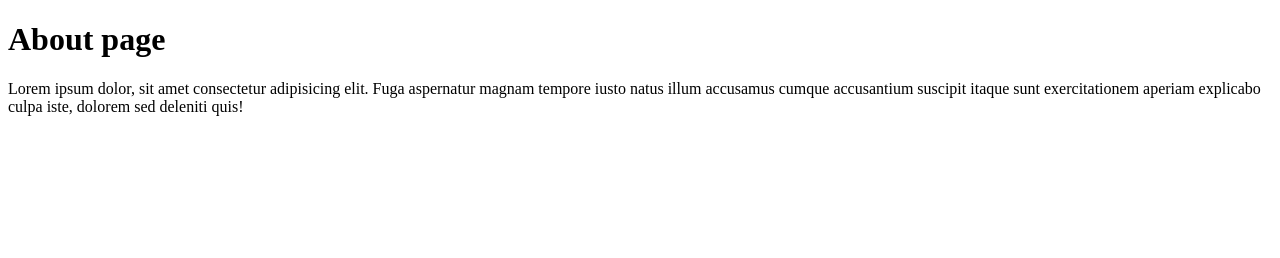
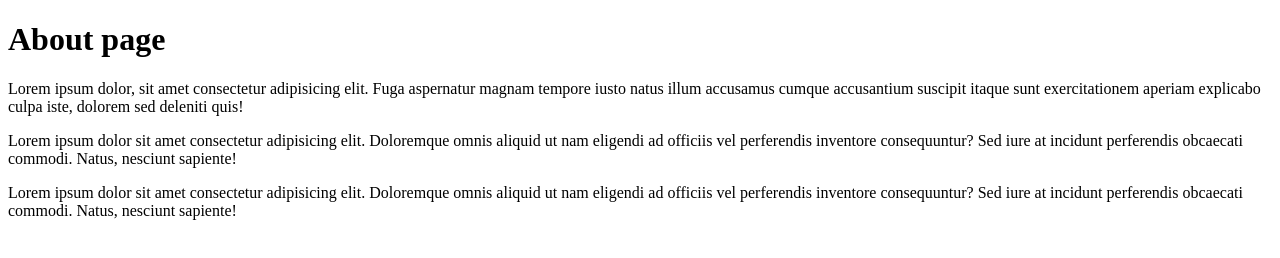
Before and after one commit to vetaluga/p2, a plain HTML site: page about.html in a window 1280 px wide. Drawn offline with Linux system fonts and the light colour scheme.

Commit message:
add more info

```diff
--- a/about.html
+++ b/about.html
@@ -8,5 +8,7 @@
 <body>
     <h1>About page</h1>
     <p>Lorem ipsum dolor, sit amet consectetur adipisicing elit. Fuga aspernatur magnam tempore iusto natus illum accusamus cumque accusantium suscipit itaque sunt exercitationem aperiam explicabo culpa iste, dolorem sed deleniti quis!</p>
+        <p>Lorem ipsum dolor sit amet consectetur adipisicing elit. Doloremque omnis aliquid ut nam eligendi ad officiis vel perferendis inventore consequuntur? Sed iure at incidunt perferendis obcaecati commodi. Natus, nesciunt sapiente!</p>
+        <p>Lorem ipsum dolor sit amet consectetur adipisicing elit. Doloremque omnis aliquid ut nam eligendi ad officiis vel perferendis inventore consequuntur? Sed iure at incidunt perferendis obcaecati commodi. Natus, nesciunt sapiente!</p>
 </body>
 </html>
```
